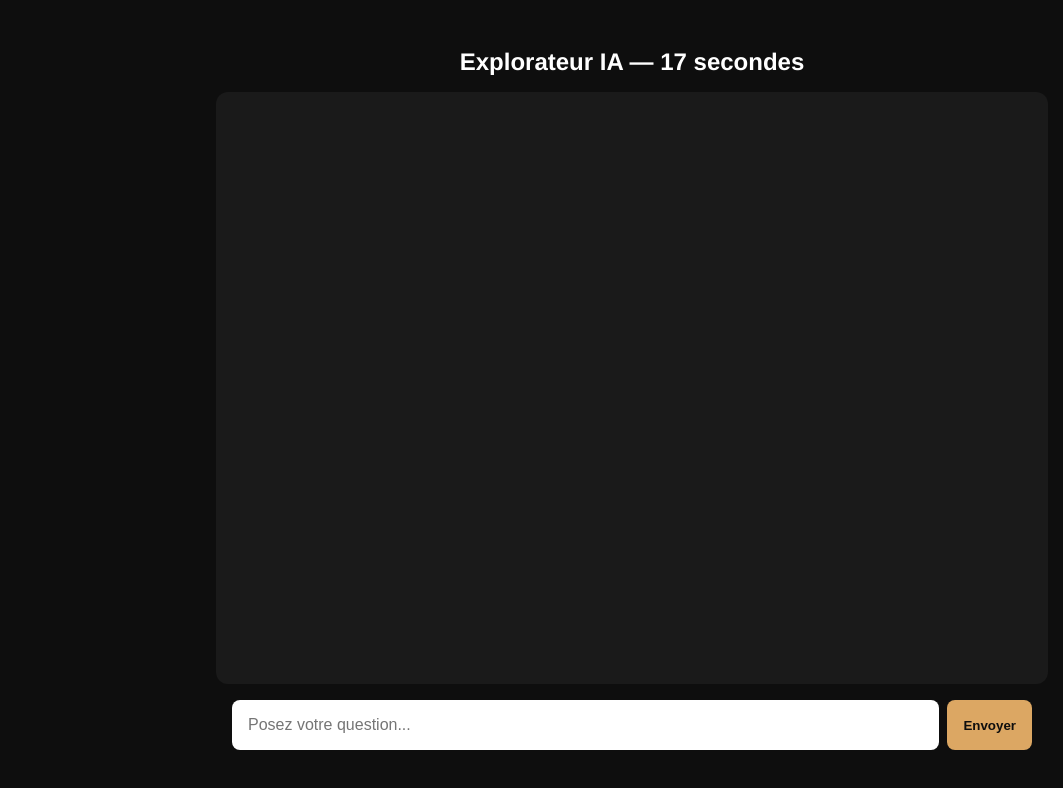
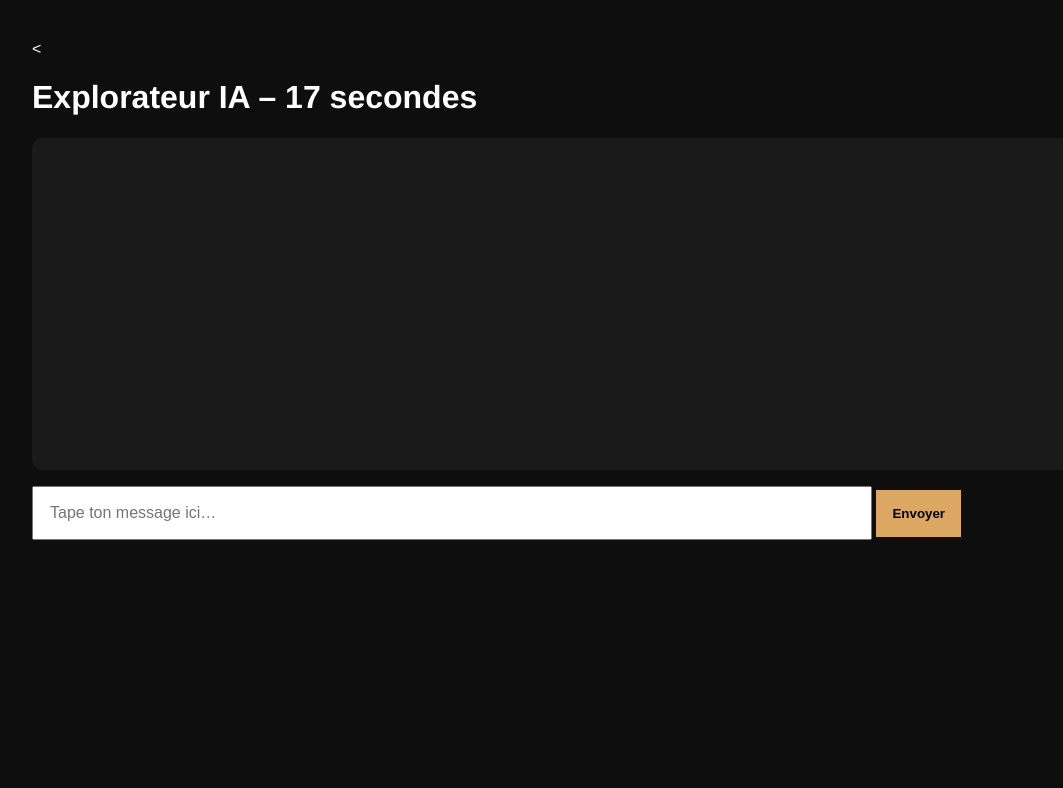
Before and after one commit to 17secondes-ai/module-chat-17secondes, a plain HTML site: page index.html in a window 1280 px wide. Shown: the whole page, without its empty margins (8-1071 px from the left). Drawn offline with Linux system fonts and the light colour scheme.

Commit message:
Update index.html

```diff
--- a/index.html
+++ b/index.html
@@ -1,84 +1,56 @@
-<!DOCTYPE html>
+<<!DOCTYPE html>
 <html lang="fr">
 <head>
   <meta charset="UTF-8" />
   <meta name="viewport" content="width=device-width, initial-scale=1.0" />
-  <title>Dialogue IA — 17 secondes</title>
+  <title>Test IA 17 secondes</title>
   <style>
     body {
-      margin: 0;
-      font-family: 'Helvetica Neue', sans-serif;
+      font-family: Helvetica, sans-serif;
       background: #0e0e0e;
-      color: #ffffff;
-      display: flex;
-      flex-direction: column;
-      align-items: center;
+      color: #fff;
       padding: 2rem;
     }
-    h1 {
-      font-size: 1.5rem;
-      margin-bottom: 1rem;
-    }
     #chat {
-      width: 100%;
-      max-width: 800px;
-      background-color: #1a1a1a;
+      background: #1a1a1a;
+      border-radius: 10px;
       padding: 1rem;
-      border-radius: 12px;
-      height: 70vh;
+      height: 300px;
       overflow-y: auto;
       margin-bottom: 1rem;
     }
-    .message {
-      margin: 1rem 0;
-    }
-    .user {
-      color: #dca763;
-    }
-    .assistant {
-      color: #ffffff;
-    }
-    #user-input {
-      display: flex;
-      gap: 0.5rem;
-      width: 100%;
-      max-width: 800px;
-    }
+    .message { margin: 0.5rem 0; }
+    .user { color: #dca763; }
+    .assistant { color: #ffffff; }
     #message {
-      flex-grow: 1;
       padding: 1rem;
-      border-radius: 8px;
-      border: none;
+      width: 70%;
       font-size: 1rem;
     }
     #send {
       padding: 1rem;
-      border-radius: 8px;
+      background: #dca763;
       border: none;
-      background: #dca763;
-      color: #0e0e0e;
       font-weight: bold;
       cursor: pointer;
     }
   </style>
 </head>
 <body>
-  <h1>Explorateur IA — 17 secondes</h1>
+  <h1>Explorateur IA – 17 secondes</h1>
   <div id="chat"></div>
-  <div id="user-input">
-    <input type="text" id="message" placeholder="Posez votre question..." />
-    <button id="send">Envoyer</button>
-  </div>
+  <input type="text" id="message" placeholder="Tape ton message ici…" />
+  <button id="send">Envoyer</button>
 
   <script>
     const chat = document.getElementById('chat');
     const input = document.getElementById('message');
-    const send = document.getElementById('send');
+    const sendBtn = document.getElementById('send');
 
     function appendMessage(role, content) {
       const div = document.createElement('div');
-      div.className = `message ${role}`;
-      div.innerText = `${role === 'user' ? '👤 Vous' : '🤖 Explorateur'} : ${content}`;
+      div.classList.add('message', role);
+      div.innerText = `${role === 'user' ? '👤 Vous' : '🤖 IA'} : ${content}`;
       chat.appendChild(div);
       chat.scrollTop = chat.scrollHeight;
     }
@@ -99,8 +71,8 @@
       appendMessage('assistant', data.reply);
     }
 
-    send.addEventListener('click', sendMessage);
-    input.addEventListener('keydown', e => {
+    sendBtn.addEventListener('click', sendMessage);
+    input.addEventListener('keydown', (e) => {
       if (e.key === 'Enter') sendMessage();
     });
   </script>
```
